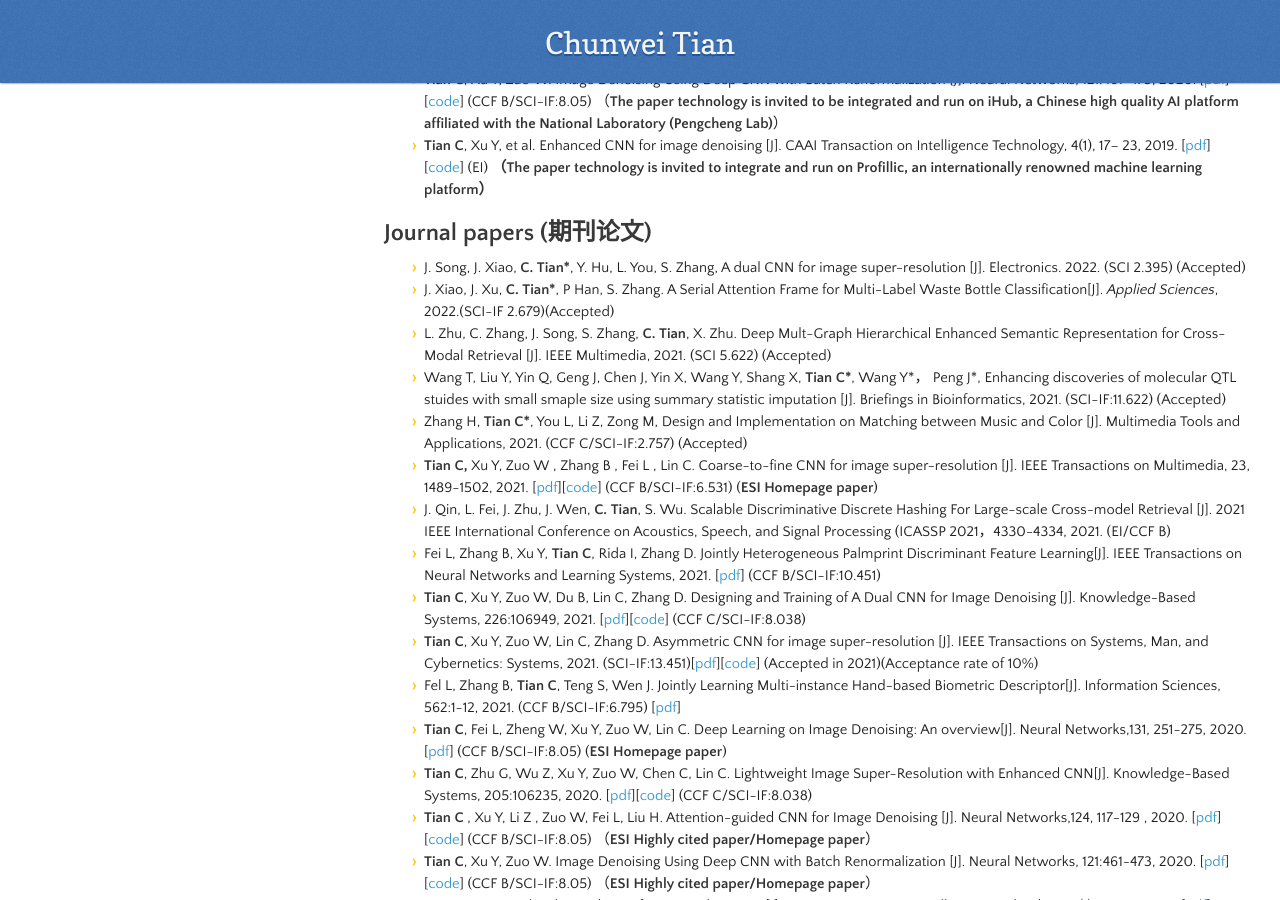
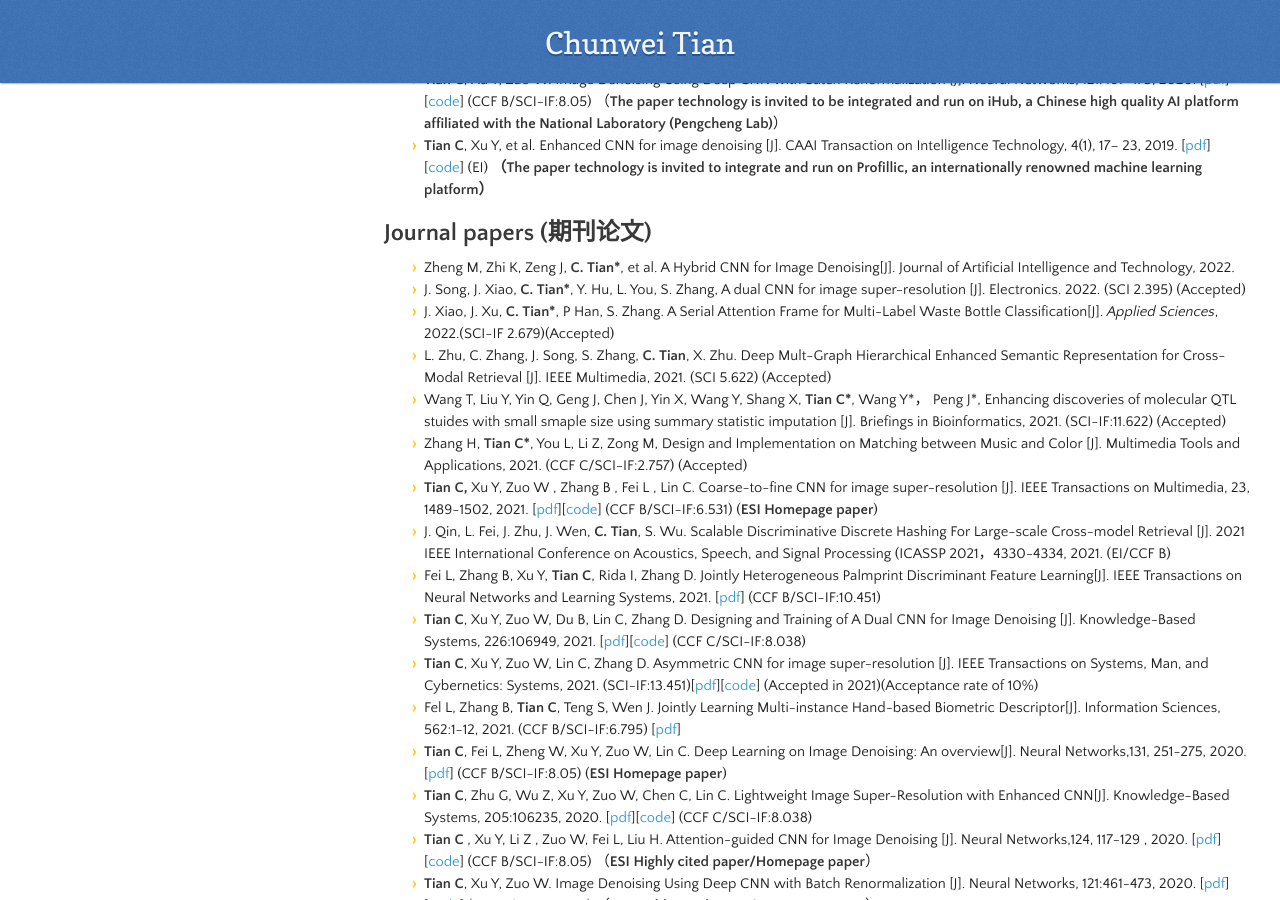
Before and after one commit to hellloxiaotian/hellloxiaotian.github.io, a Jekyll site: the page built from publication.md, in a window 1280 px wide and 900 px high, scrolled down 1200 px. Built offline with Jekyll 4.4.1, drawn with Linux system fonts in a browser that asks for light colours; nearby versions of some CDN libraries; our own code applies the rules of GitHub Pages for plain Markdown files; the repository's description, which GitHub fills in, is left out.

Commit message:
Add files via upload

```diff
--- a/publication.md
+++ b/publication.md
@@ -21,6 +21,7 @@
 - **Tian C**, Xu Y, et al. Enhanced CNN for image denoising [J].  CAAI Transaction on Intelligence Technology, 4(1), 17– 23, 2019.  [[pdf](https://www.google.com/url?q=https%3A%2F%2Fieeexplore.ieee.org%2Fabstract%2Fdocument%2F8674856&sa=D&sntz=1&usg=AFQjCNHBifA-RYT5fi_XEiZZdxNXl8zPRg)] [[code](https://www.google.com/url?q=https%3A%2F%2Fgithub.com%2Fhellloxiaotian%2FECNDNet&sa=D&sntz=1&usg=AFQjCNEnM3mVhlN1Ml6nhLf_gjO3xG2oiQ)] (EI) **（The paper technology is invited to integrate and run on Profillic, an internationally renowned machine learning platform）**
 
 ## Journal papers (期刊论文)
+- Zheng M, Zhi K, Zeng J,  **C. Tian\***, et al. A Hybrid CNN for Image Denoising[J]. Journal of Artificial Intelligence and Technology, 2022.
 - J. Song, J. Xiao, **C. Tian\***, Y. Hu, L. You, S. Zhang,  A dual CNN for image super-resolution [J]. Electronics. 2022. (SCI 2.395) (Accepted)
 - J. Xiao, J. Xu, **C. Tian\***, P Han, S. Zhang. A Serial Attention Frame for Multi-Label Waste Bottle Classification[J]. *Applied Sciences*, 2022.(SCI-IF 2.679)(Accepted)
 - L. Zhu, C. Zhang, J. Song, S. Zhang, **C. Tian**, X. Zhu. Deep Mult-Graph Hierarchical Enhanced Semantic Representation for Cross-Modal Retrieval [J]. IEEE Multimedia, 2021. (SCI 5.622) (Accepted)
```
